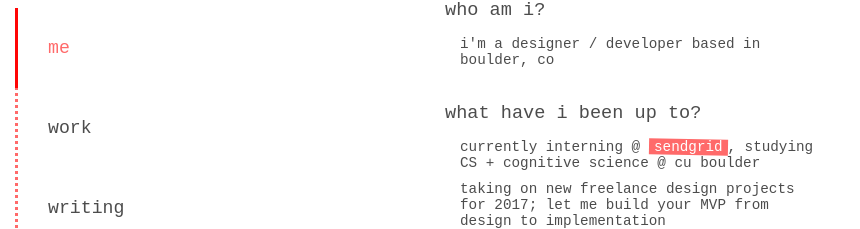
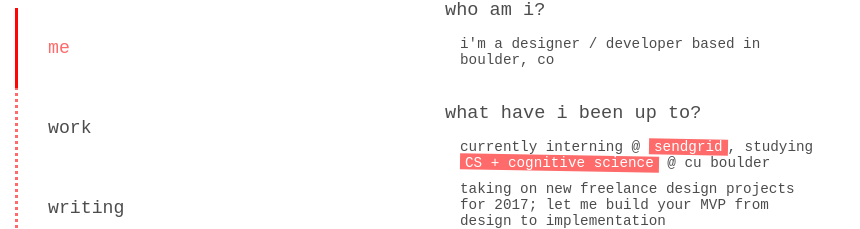
Before and after one commit to krrishd/site, a React (Create React App) app: page / in a window 1280 px wide. Shown: the part 125-354 px from the top of the page, without its empty margins (0-860 px from the left). Built offline with nearby package versions, Linux system fonts and the light colour scheme; no server answers.

Commit message:
new link

```diff
--- a/src/Main.js
+++ b/src/Main.js
@@ -91,7 +91,7 @@ class Main extends Component {
         </div>
         <div className="ting where fadeIn">
           <h3 className="cool">what have i been up to?</h3>
-          <p>currently interning @ <a href="//sendgrid.com" target="_blank"><span>sendgrid</span></a>, studying CS + cognitive science @ cu boulder</p>
+          <p>currently interning @ <a href="//sendgrid.com" target="_blank"><span>sendgrid</span></a>, studying <a href="//github.com/krrishd/academic-plan#2017-2018"><span>CS + cognitive science</span></a> @ cu boulder</p>
           <p>taking on new freelance design projects for 2017; let me build your MVP from design to implementation</p>
           <p>formerly a <a href="http://pennappsfellows.com" target="_blank"><span>pennapps fellow</span></a></p>
         </div>
```
